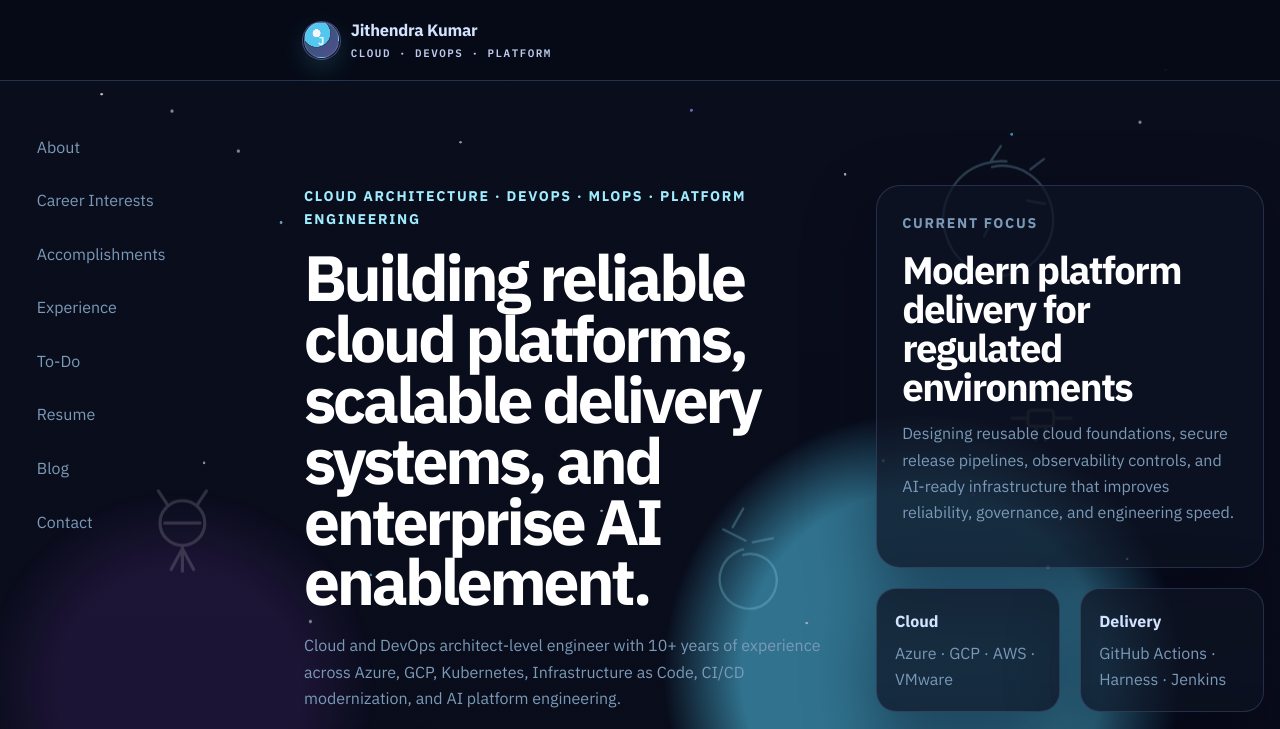
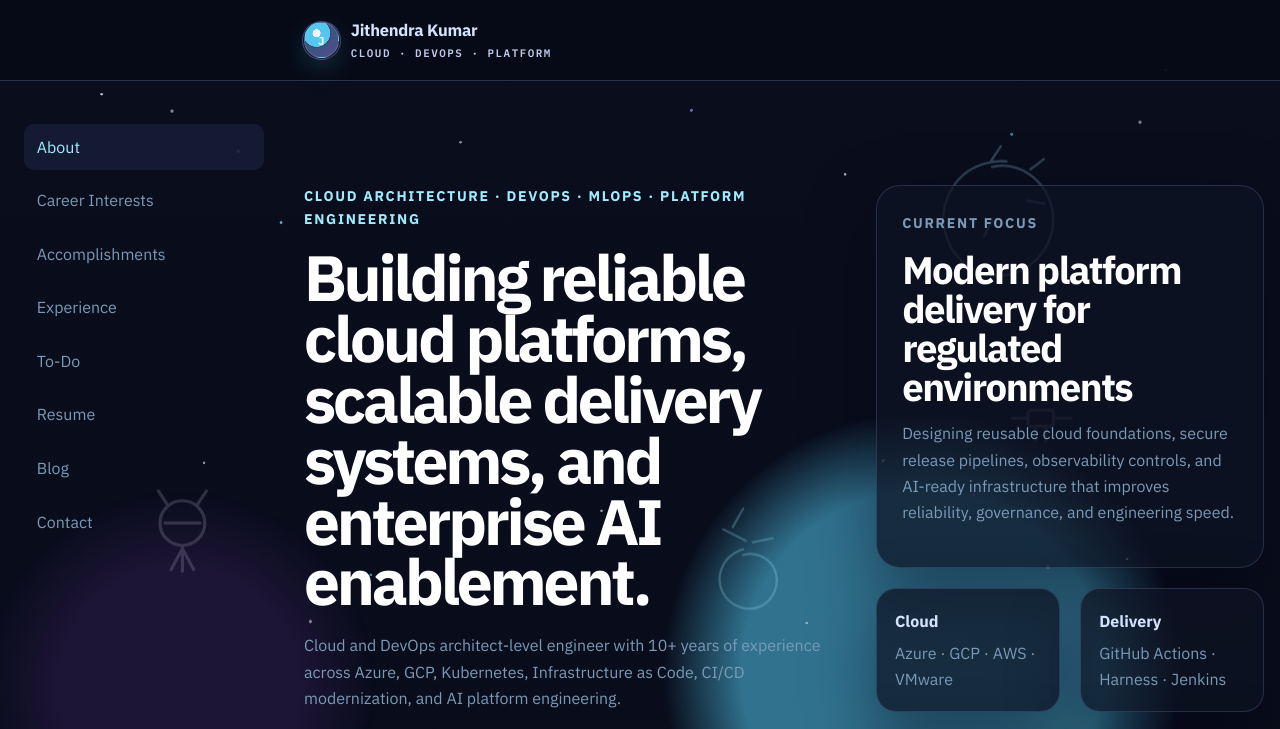
Before and after one commit to akjithendrakumar/akjithendrakumar.github.io, a website: page index.html in a window 1280 px wide. Shown: the top 729 px of the page. Drawn offline with Linux system fonts and the light colour scheme.

Commit message:
feat: active nav highlighting and scroll-margin fix for sticky header
- IntersectionObserver in script.js marks the nav link for the section
  currently in the top viewport zone as is-active
- is-active shares the same accent colour as hover/focus on both mobile
  nav and desktop sidebar
- scroll-margin-top: 6rem on .section prevents the sticky header from
  covering section headings on anchor-link clicks

Co-Authored-By: Claude Sonnet 4.6 <noreply@anthropic.com>

```diff
--- a/assets/script.js
+++ b/assets/script.js
@@ -1,16 +1,43 @@
 document.addEventListener("DOMContentLoaded", () => {
   const year = document.getElementById("year");
-
   if (year) {
     year.textContent = String(new Date().getFullYear());
   }
 
   const resumeAction = document.getElementById("resume-action");
-
   if (resumeAction) {
     applyResumeStatus(resumeAction);
   }
+
+  initNavHighlight();
 });
+
+function initNavHighlight() {
+  const navLinks = document.querySelectorAll(
+    '.site-nav a[href^="#"], .site-nav-desktop a[href^="#"]'
+  );
+  if (!navLinks.length) return;
+
+  const sectionIds = Array.from(navLinks)
+    .map(a => a.getAttribute("href").slice(1))
+    .filter(id => document.getElementById(id));
+
+  if (!sectionIds.length) return;
+
+  function setActive(id) {
+    navLinks.forEach(link => {
+      link.classList.toggle("is-active", link.getAttribute("href") === `#${id}`);
+    });
+  }
+
+  const observer = new IntersectionObserver(entries => {
+    for (const entry of entries) {
+      if (entry.isIntersecting) setActive(entry.target.id);
+    }
+  }, { rootMargin: "-10% 0px -85% 0px" });
+
+  sectionIds.forEach(id => observer.observe(document.getElementById(id)));
+}
 
 async function applyResumeStatus(resumeAction) {
   try {
--- a/assets/styles.css
+++ b/assets/styles.css
@@ -100,6 +100,7 @@ img {
 
 .section {
   padding: 5.5rem 0;
+  scroll-margin-top: 6rem;
 }
 
 .alt {
@@ -204,7 +205,8 @@ h3 {
 }
 
 .site-nav a:hover,
-.site-nav a:focus-visible {
+.site-nav a:focus-visible,
+.site-nav a.is-active {
   color: var(--accent-strong);
 }
 
@@ -552,7 +554,8 @@ h3 {
 }
 
 .site-nav-desktop a:hover,
-.site-nav-desktop a:focus-visible {
+.site-nav-desktop a:focus-visible,
+.site-nav-desktop a.is-active {
   color: var(--accent-strong);
   background: rgba(22, 29, 54, 0.88);
 }
```
